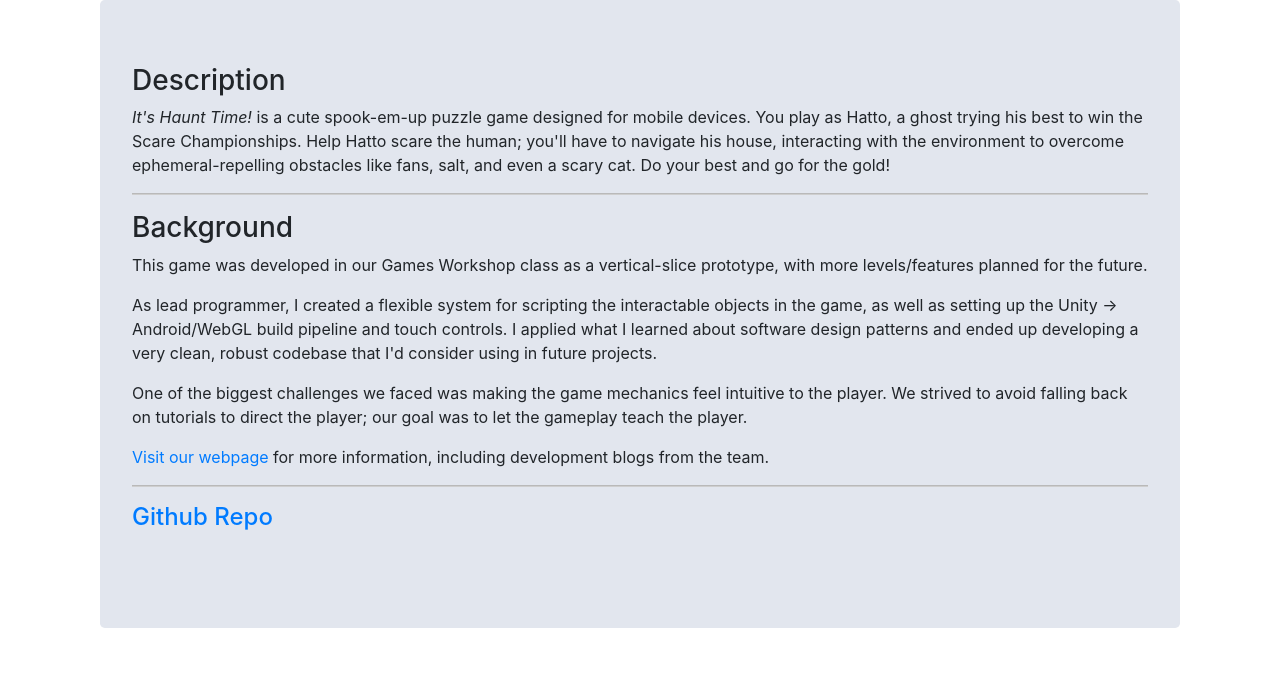
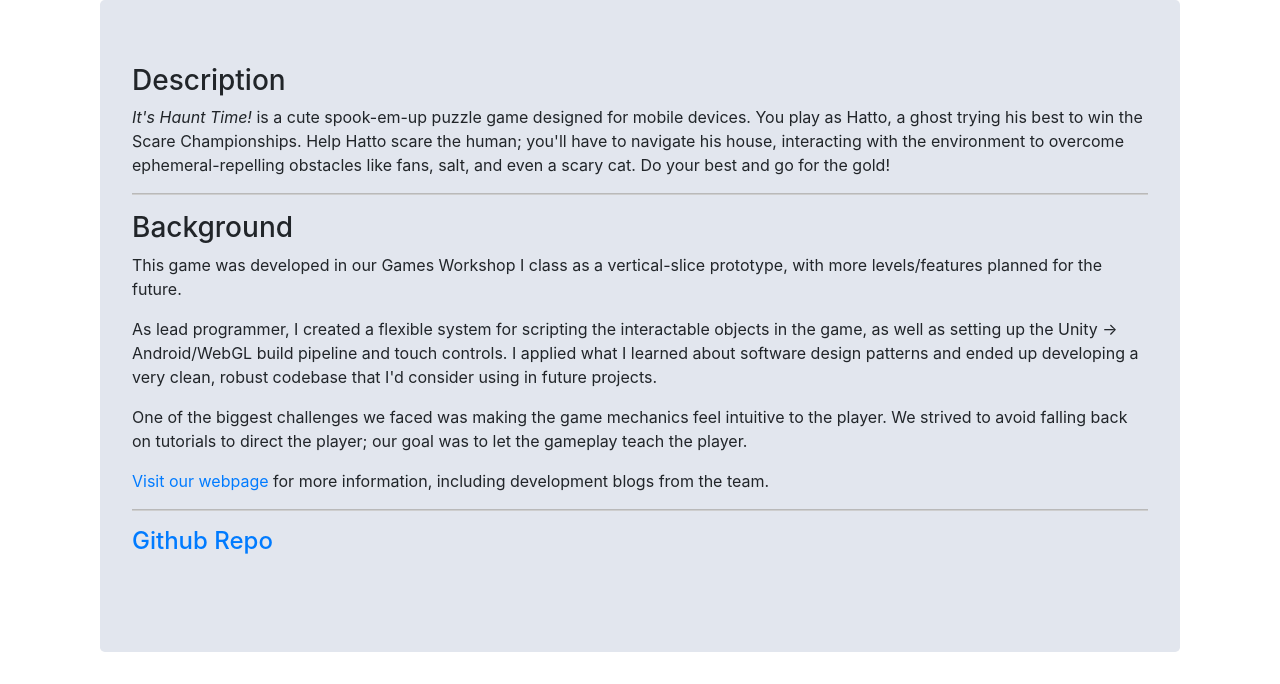
Before and after one commit to dmg9626/dmg9626.github.io, a Jekyll site: the page built from games/its-haunt-time.md, in a window 1280 px wide and 900 px high, scrolled down 1198 px, cut to the strip 216-900 px from the top of the window. Built offline with Jekyll 4.4.1, drawn with Linux system fonts in a browser that asks for light colours; nearby versions of some CDN libraries; library files that are not in the unit come from our copies; before the commit the page ends 2074 px from its top, so only the background shows below that.

```diff
--- a/games/its-haunt-time.md
+++ b/games/its-haunt-time.md
@@ -11,7 +11,7 @@ playable: true
 <hr>
 
 <h3>Background</h3>
-<p>This game was developed in our Games Workshop class as a vertical-slice prototype, with more levels/features planned for the future.</p>
+<p>This game was developed in our Games Workshop I class as a vertical-slice prototype, with more levels/features planned for the future.</p>
 
 <p>As lead programmer, I created a flexible system for scripting the interactable objects in the game, as well as setting up the Unity -> Android/WebGL build pipeline and touch controls. I applied what I learned about software design patterns and ended up developing a very clean, robust codebase that I'd consider using in future projects.</p>
 
```
Also changed, not shown: games/holy-tester.md (added, +24 -0 lines).
